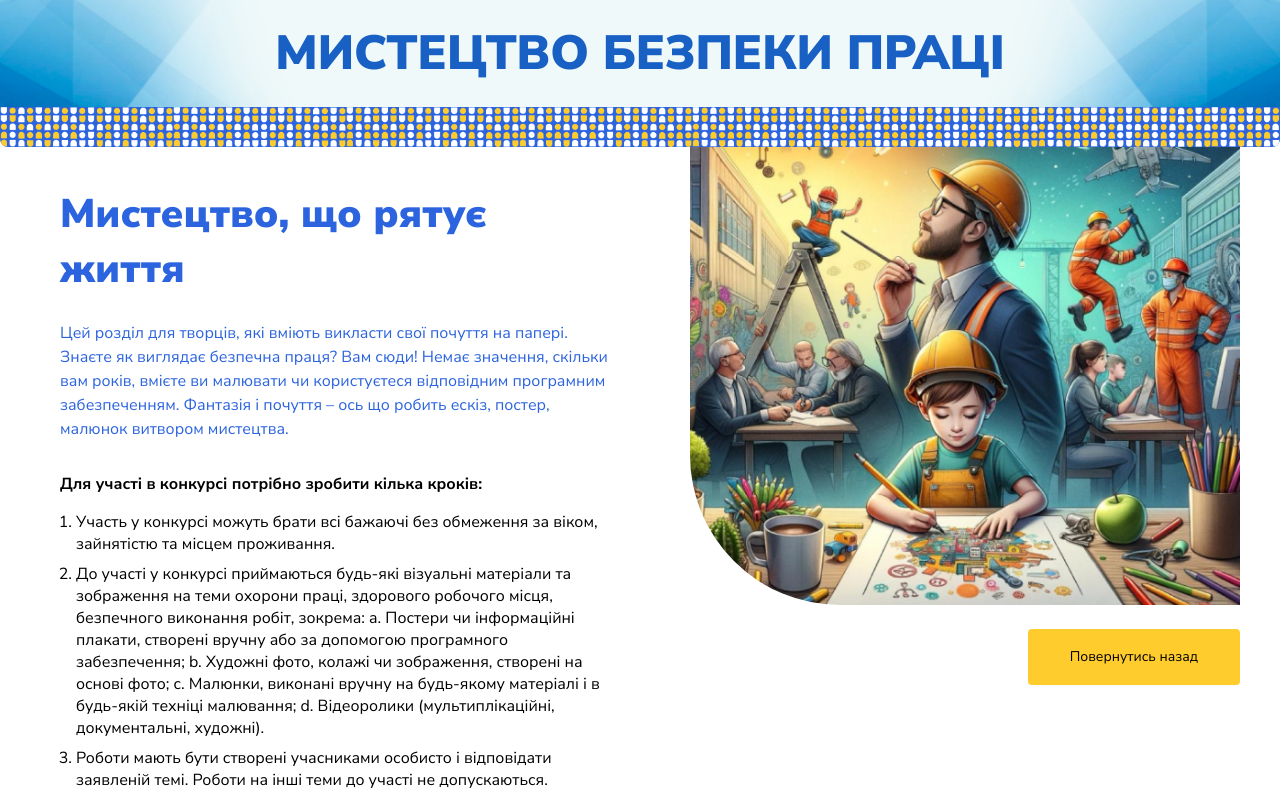
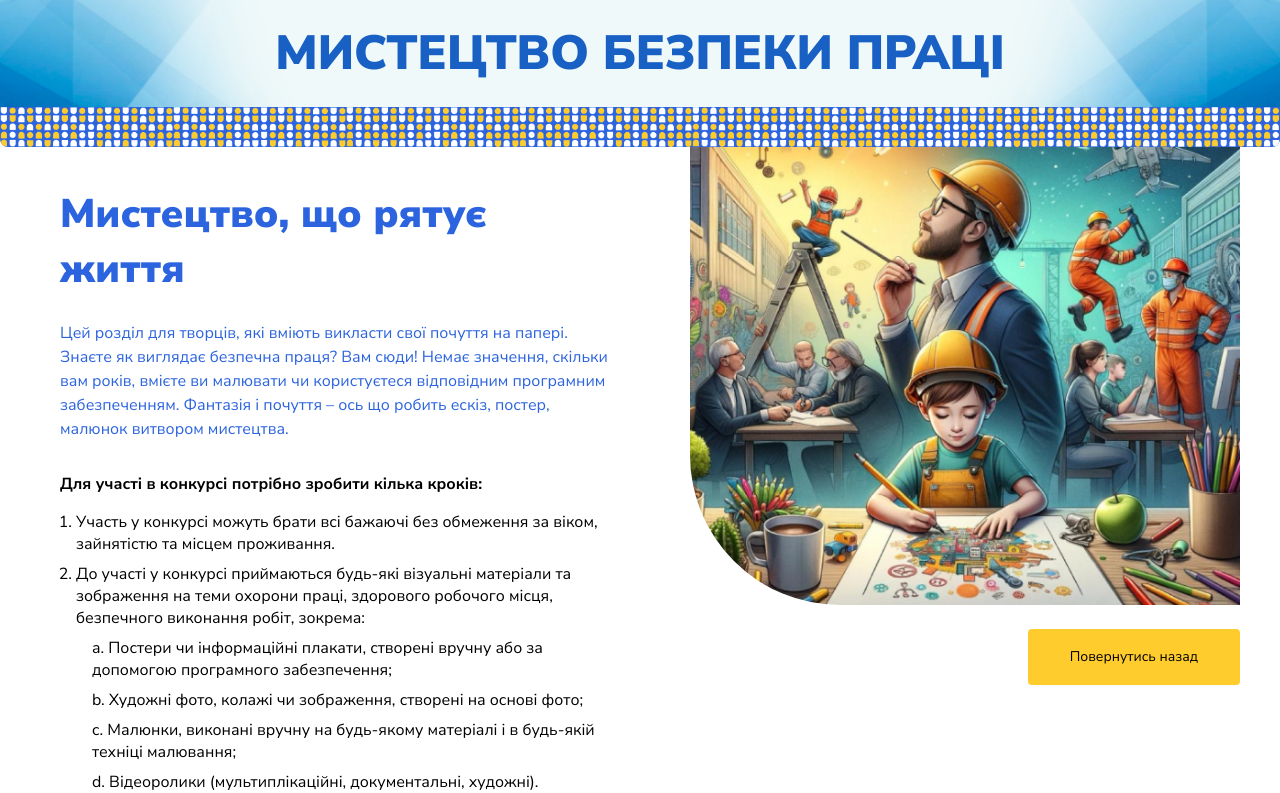
Before and after one commit to Arpha-Software/work-competition, a Next.js app: page /art in a window 1280 px wide. Shown: the top 793 px of the page. Built offline with nearby package versions, Linux system fonts and the light colour scheme.

Commit message:
[TECH]: update content on inner page

```diff
--- a/src/app/[slug]/content.ts
+++ b/src/app/[slug]/content.ts
@@ -45,12 +45,13 @@ export const content = {
     img: images.categories.category4,
     description: [
       'Участь у конкурсі можуть брати всі бажаючі без обмеження за віком, зайнятістю та місцем проживання.',
-      `До участі у конкурсі приймаються будь-які візуальні матеріали та зображення на теми охорони праці, здорового робочого місця, безпечного виконання робіт, зокрема:
-        a. Постери чи інформаційні плакати, створені вручну або за допомогою програмного забезпечення;
-        b. Художні фото, колажі чи зображення, створені на основі фото;
-        c. Малюнки, виконані вручну на будь-якому матеріалі і в будь-якій техніці малювання;
-        d. Відеоролики (мультиплікаційні, документальні, художні).
-      `,
+      'До участі у конкурсі приймаються будь-які візуальні матеріали та зображення на теми охорони праці, здорового робочого місця, безпечного виконання робіт, зокрема:',
+      [
+        'a. Постери чи інформаційні плакати, створені вручну або за допомогою програмного забезпечення;',
+        'b. Художні фото, колажі чи зображення, створені на основі фото;',
+        'c. Малюнки, виконані вручну на будь-якому матеріалі і в будь-якій техніці малювання;',
+        'd. Відеоролики (мультиплікаційні, документальні, художні).',
+      ],
       'Роботи мають бути створені учасниками особисто і відповідати заявленій темі. Роботи на інші теми до участі не допускаються. Конкурс проходить у різних вікових категоріях.',
       'Для участі у конкурсі учасники особисто реєструються на порталі та завантажують свої роботи у форматі jpg, jpeg або png. Одночасно із надсиланням робіт учасниками (за бажанням) може надаватися згода на продаж їх творів (в електронному вигляді) через аукціон з подальшим направленням коштів на потреби Збройних Сил України. У разі, якщо учасник є неповнолітнім, до заявки долучається згода одного з батьків.',
       'Роботи для участі у конкурсі приймаються до 25 червня включно.',
--- a/src/app/[slug]/page.tsx
+++ b/src/app/[slug]/page.tsx
@@ -3,6 +3,7 @@
 import { useState } from "react";
 import Link from "next/link";
 import cn from "@/tools/cn";
+import { Toaster } from "react-hot-toast";
 
 import { Container } from '@/components/Container';
 import { ArrowLink } from '@/components/ArrowLink';
@@ -13,7 +14,6 @@ import { FormModal } from '@/components/Form/Form';
 import { content } from './content';
 
 import styles from './InnerPage.module.scss';
-import { Toaster } from "react-hot-toast";
 
 type PageParams = {
   params: {
@@ -76,9 +76,21 @@ export default function Page({ params: { slug } }: PageParams) {
           <h2 className='mt-6 mb-4 text-black font-bold text-base/[22px] lg:mt-8'>Для участі в конкурсі потрібно зробити кілька кроків:</h2>
 
           <ul className='m-0 pl-4 text-black list-decimal text-base/[22px]'>
-            {description.map((item, index) => (
-              <li key={index} className='mb-2'>{item}</li>
-            ))}
+            {description.map((item, index) => {
+              if (Array.isArray(item)) {
+                return (
+                  <ul key={index} className='pl-4'>
+                    {item.map((subItem, subIndex) => (
+                      <li key={subIndex} className='mb-2'>{subItem}</li>
+                    ))}
+                  </ul>
+                );
+              }
+
+              return (
+                <li key={index} className='mb-2'>{item}</li>
+              );
+            })}
           </ul>
 
           <ArrowLink
```
